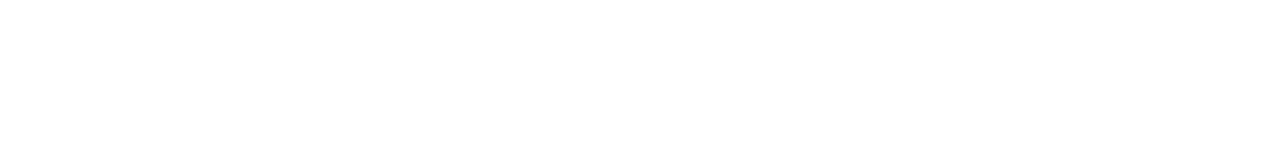
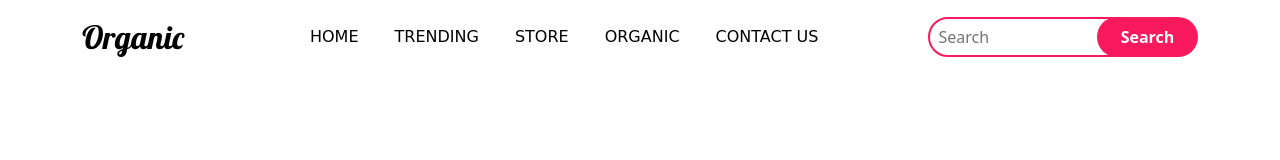
Before and after one commit to Fayasfaizy/e-commerce-website, a plain HTML site: page index.html in a window 1280 px wide. Drawn offline with nearby package versions, Linux system fonts and the light colour scheme; a web font is replaced by a local one.

Commit message:
navbar created

```diff
--- a/index.html
+++ b/index.html
@@ -6,11 +6,50 @@
     <meta name="viewport" content="width=device-width, initial-scale=1">
 
     <!-- Bootstrap CSS -->
+    <link rel="preconnect" href="https://fonts.googleapis.com">
+    <link rel="preconnect" href="https://fonts.gstatic.com" crossorigin>
+    <link href="https://fonts.googleapis.com/css2?family=Baloo+Bhai+2&family=Bree+Serif&family=Climate+Crisis&family=Lobster&family=Tilt+Warp&display=swap" rel="stylesheet">
     <link href="https://cdn.jsdelivr.net/npm/bootstrap@5.0.2/dist/css/bootstrap.min.css" rel="stylesheet" integrity="sha384-EVSTQN3/azprG1Anm3QDgpJLIm9Nao0Yz1ztcQTwFspd3yD65VohhpuuCOmLASjC" crossorigin="anonymous">
-
+    <link rel="stylesheet" href="./style.css">
     <title>Hello, world!</title>
   </head>
   <body>
+
+
+
+    <nav class="navbar navbar-expand-lg">
+        <div class="container">
+          <a class="navbar-brand" href="#">Organic</a>
+          <button class="navbar-toggler" type="button" data-bs-toggle="collapse" data-bs-target="#navbarScroll" aria-controls="navbarScroll" aria-expanded="false" aria-label="Toggle navigation">
+            <span class="navbar-toggler-icon"></span>
+          </button>
+          <div class="collapse navbar-collapse" id="navbarScroll">
+            <ul class="navbar-nav m-auto my-2 my-lg-0">
+              <li class="nav-item">
+                <a class="nav-link active" href="#">Home</a>
+              </li>
+              <li class="nav-item">
+                <a class="nav-link" href="#">Trending</a>
+              </li>
+              <li class="nav-item">
+                <a class="nav-link" href="#">
+                  Store
+                </a>
+              </li>
+              <li class="nav-item">
+                <a class="nav-link" href="#">Organic</a>
+              </li>
+              <li class="nav-item">
+                <a class="nav-link" href="#">Contact Us</a>
+              </li>
+            </ul>
+            <form class="d-flex">
+              <input class="px-2 search" type="search" placeholder="Search" aria-label="Search">
+              <button class="btn0" type="submit">Search</button>
+            </form>
+          </div>
+        </div>
+      </nav>
 
     <script src="https://cdn.jsdelivr.net/npm/bootstrap@5.0.2/dist/js/bootstrap.bundle.min.js" integrity="sha384-MrcW6ZMFYlzcLA8Nl+NtUVF0sA7MsXsP1UyJoMp4YLEuNSfAP+JcXn/tWtIaxVXM" crossorigin="anonymous"></script>
 
--- a/style.css
+++ b/style.css
@@ -0,0 +1,41 @@
+*{
+    padding: 0;
+    margin: 0;
+    box-sizing: border-box;
+}
+.navbar-brand{
+    font-size: 2rem;
+    font-family: 'Lobster', cursive;
+    color: black;
+}
+.navbar-brand:hover{
+    color: black;
+}
+.nav-link{
+    margin-right: 10px;
+    margin-left: 10px;
+    color: black;
+    font-family: 'Tilt Warp', cursive;
+    text-transform: uppercase;
+}
+.nav-link:hover{
+    color: black;
+}
+.search{
+    height: 40px;
+    width: 80%;
+    border-radius: 60px;
+    outline: none;
+    margin-right: -35px;
+    border: 2px solid rgb(248, 26, 92);
+}
+.btn0{
+    height: 40px;
+    width: 40%;
+    outline: none;
+    border: none;
+    background:  rgb(248, 26, 92);
+    color: white;
+    border-radius: 60px;
+    font-weight: 700;
+}
```
